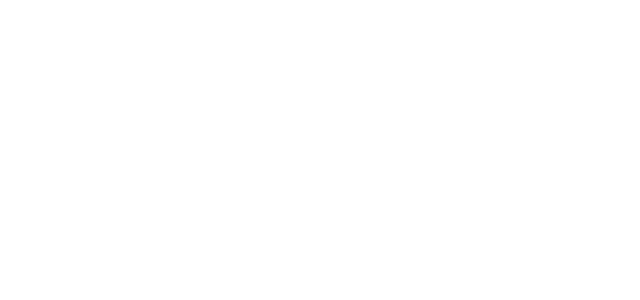
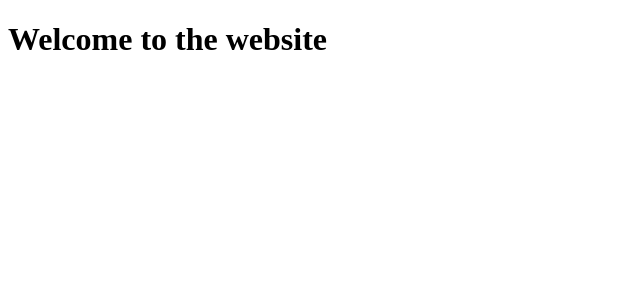
Before and after one commit to sepupsHub/ReVibe, a React app in the folder frontend/: page / in a window 1280 px wide. Before the commit this address had no page. Shown: the top 300 px of the page, without its empty margins (0-640 px from the left). Built offline with nearby package versions, Linux system fonts and the light colour scheme; the HTML template or start-up script is replaced by a standard one.

Commit message:
Create landing page and add routing

```diff
--- a/frontend/src/App.jsx
+++ b/frontend/src/App.jsx
@@ -1,12 +1,14 @@
 import { BrowserRouter, Routes, Route } from "react-router-dom"
 import Home from "@/pages/Home"
+import Landing from "@/pages/Landing"
 
 function App() {
 
   return (
     <BrowserRouter>
       <Routes>
-
+        <Route path="/" element={<Landing />} />
+        <Route path="/home" element={<Home />} />
       </Routes>
     </BrowserRouter>
   )
--- /dev/null
+++ b/frontend/src/pages/Landing.jsx
@@ -0,0 +1,7 @@
+function Landing(){
+    return (<>
+        <h1>Welcome to the website</h1>
+    </>)
+};
+
+export default Landing;
```
